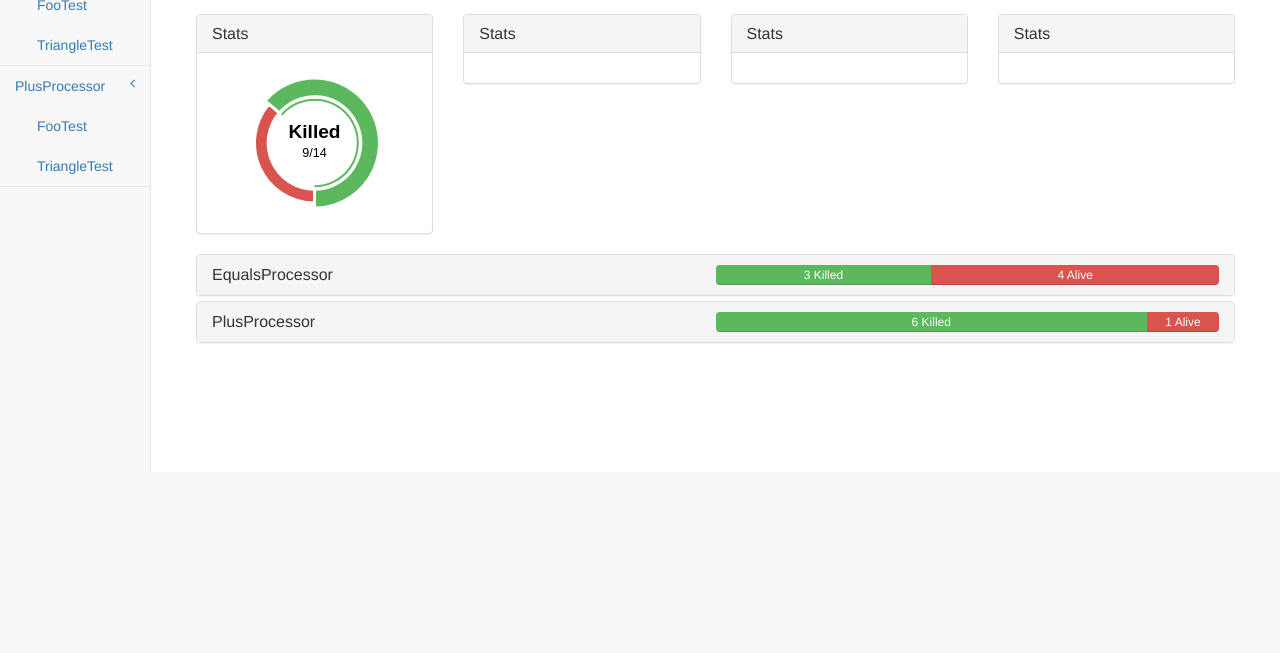
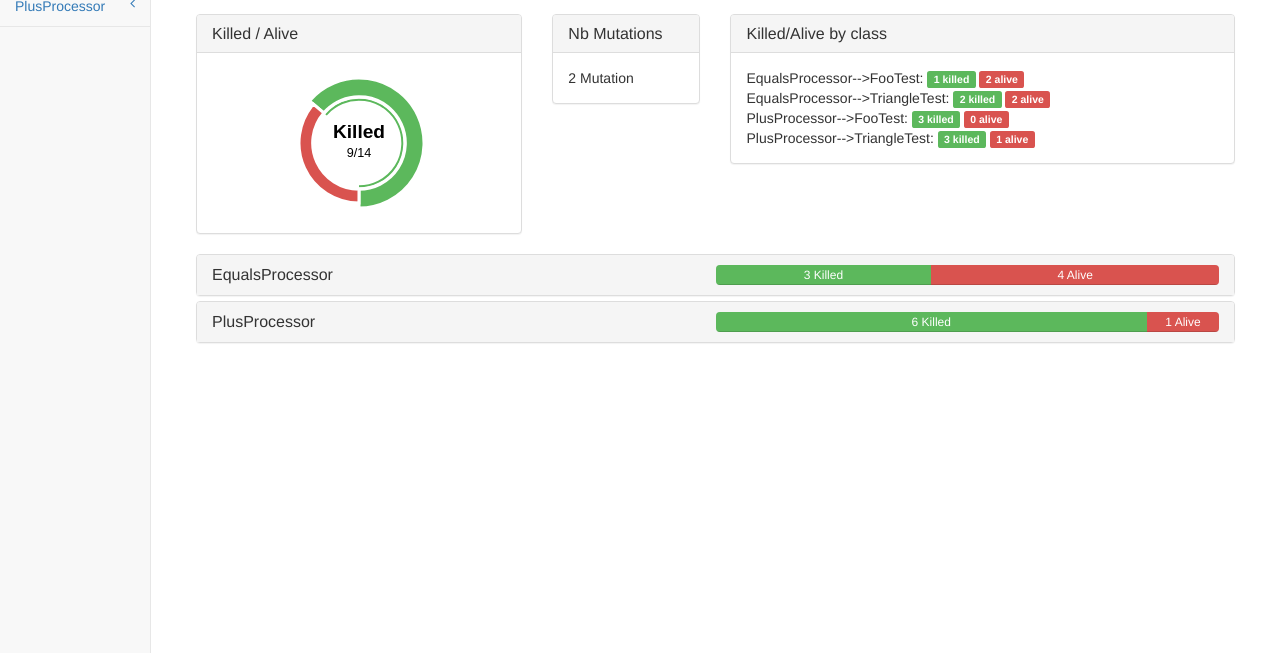
Before and after one commit to Radionz/DOCTMUT13-CodeTested, a plain HTML site: page Site/report_site/index.html in a window 1280 px wide. Shown: the part 147-800 px from the top of the page. Drawn offline with Linux system fonts and the light colour scheme.

Commit message:
site final

```diff
--- a/Site/report_site/index.html
+++ b/Site/report_site/index.html
@@ -79,40 +79,33 @@
         </div>
         <!-- /.row -->
         <div class="row">
-          <div class="col-lg-3">
+          <div class="col-lg-4">
             <div class="panel panel-default">
               <div class="panel-heading">
-                <h3 class="panel-title">Stats</h3>
+                <h3 class="panel-title">Killed / Alive</h3>
               </div>
               <div class="panel-body">
                 <div id="morris-donut-chart" style="max-height: 150px;"></div>
               </div>
             </div>
           </div>
-          <div class="col-lg-3">
+          <div class="col-lg-2">
             <div class="panel panel-default">
               <div class="panel-heading">
-                <h3 class="panel-title">Stats</h3>
+                <h3 class="panel-title">Nb Mutations</h3>
               </div>
               <div class="panel-body">
+                <div id="nbMutations" style="max-height: 150px;"></div>
               </div>
             </div>
           </div>
-          <div class="col-lg-3">
+          <div class="col-lg-6">
             <div class="panel panel-default">
               <div class="panel-heading">
-                <h3 class="panel-title">Stats</h3>
+                <h3 class="panel-title">Killed/Alive by class</h3>
               </div>
               <div class="panel-body">
-              </div>
-            </div>
-          </div>
-          <div class="col-lg-3">
-            <div class="panel panel-default">
-              <div class="panel-heading">
-                <h3 class="panel-title">Stats</h3>
-              </div>
-              <div class="panel-body">
+                <div id="killedAliveClass" style="max-height: 150px;"></div>
               </div>
             </div>
           </div>
@@ -224,10 +217,14 @@
       formatter: function (x, data) { return x + '/' + (dead+alive); }
     });
 
+    var nbMutations = 0;
     $(xmlDoc).find("mutation").each( function() {
+      nbMutations++;
       var mutationName = $(this).attr("name");
 
+
       $(this).find("class").each(  function()  {
+        var alive = 0, dead = 0;
         var className = $(this).attr("name");
 
         $("#compare"+mutationName+className).mergely({
@@ -243,12 +240,26 @@
           rhs: function(setValue) {
             setValue($(this).find("codeMutant").text());
           }
-        }).resize(function(event) {
+        });
 
-        });;
+        $(this).find("method").each( function() {
+          var MethodName = $(this).attr("name");
+          var status = $(this).attr("status");
+          if (status == 'alive'){
+            alive++;
 
+          }
+          else {
+            dead++;
+          }
+        });
+
+        $("#killedAliveClass").append(mutationName+"-->"+className+": <span class='label label-success'>"+dead+" killed</span> <span class='label label-danger'>"+alive+" alive</span><br>");
       });
+
     });
+
+    $("#nbMutations").html(nbMutations+" Mutation");
 
   });
   </script>
```
